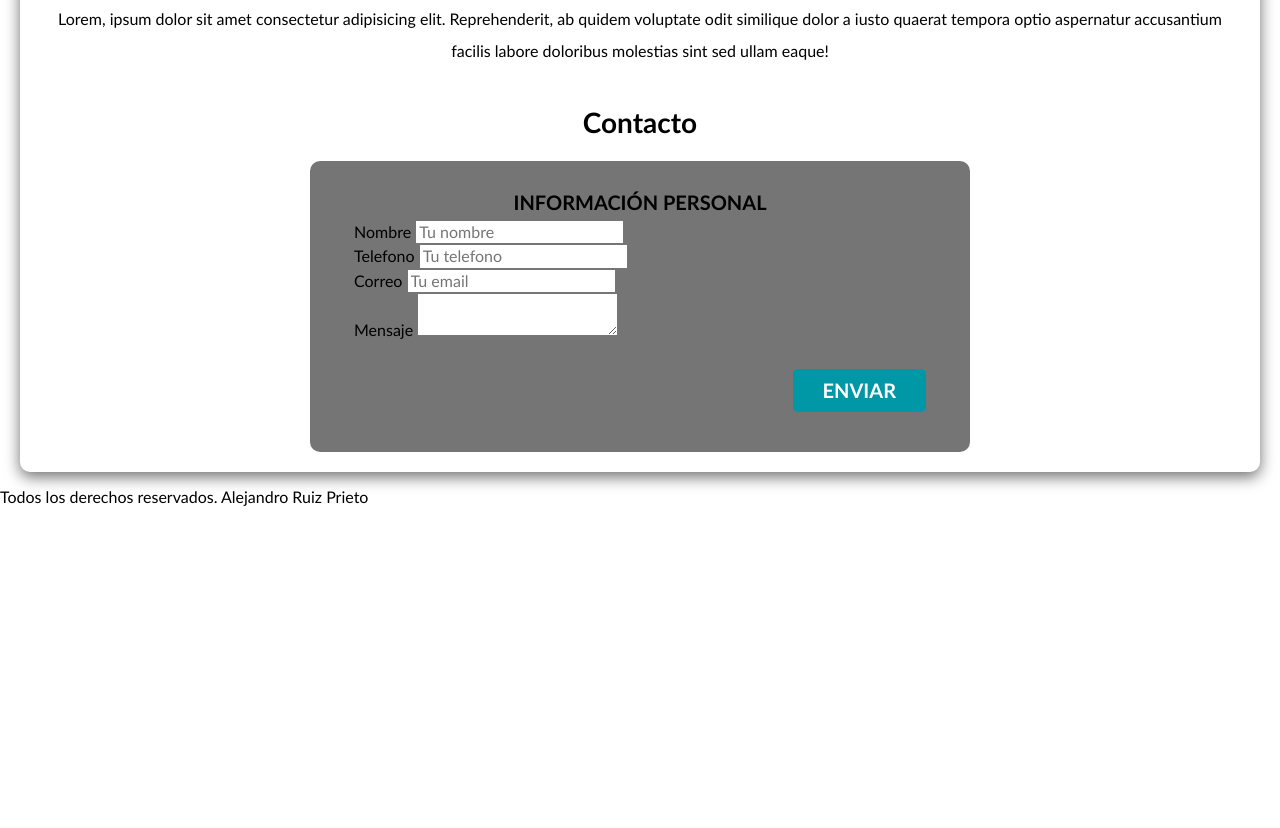
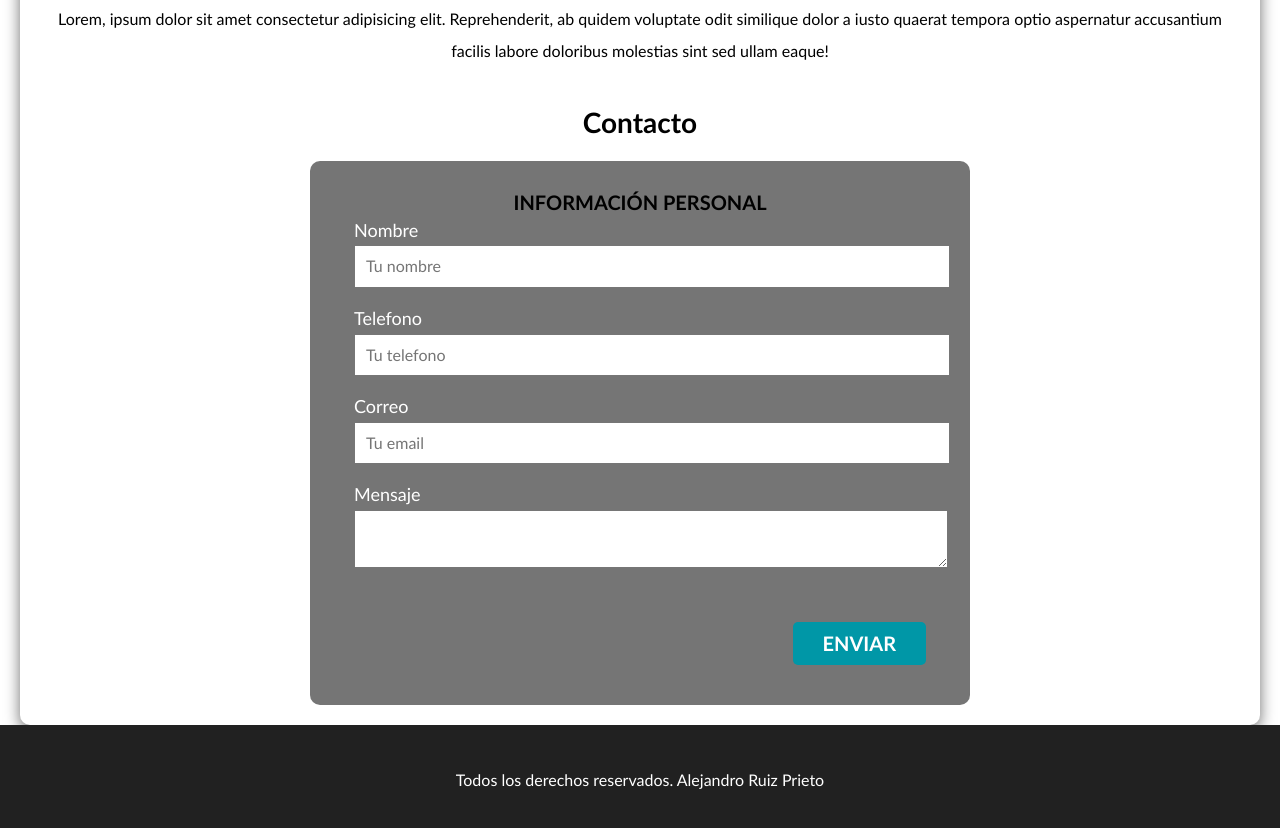
Before and after one commit to Alesso-ai/T6-Normalize, a plain HTML site: page index.html in a window 1280 px wide. Shown: the part 1489-2317 px from the top of the page. Before the commit the page ends 2011 px from the top, so only its background shows below. Drawn offline with Linux system fonts and the light colour scheme.

Commit message:
Css terminado

```diff
--- a/css/styles.css
+++ b/css/styles.css
@@ -256,3 +256,36 @@ h1,h2,h3{
     }
 
 }
+
+
+.campo{
+    margin-bottom: 2rem;
+}
+
+.campo label{
+    display: block;
+    font-size: 1.8rem;
+    margin-bottom: .5rem;
+    color: var(--blanco);
+}
+
+.campo textarea{
+    width: 100%;
+    padding: 1rem;
+    font-family: 'Trebuchet MS', 'Lucida Sans Unicode', 'Lucida Grande',
+        'Lucida Sans', Arial, sans-serif;
+}
+
+.input-text{
+    width: 100%;
+    padding: 1rem;
+    font-family: 'Trebuchet MS', 'Lucida Sans Unicode', 'Lucida Grande',
+        'Lucida Sans', Arial, sans-serif;
+}
+
+.footer{
+    background-color: var(--oscuro);
+    color: var(--blanco);
+    text-align: center;
+    padding: 3rem;
+}
```
